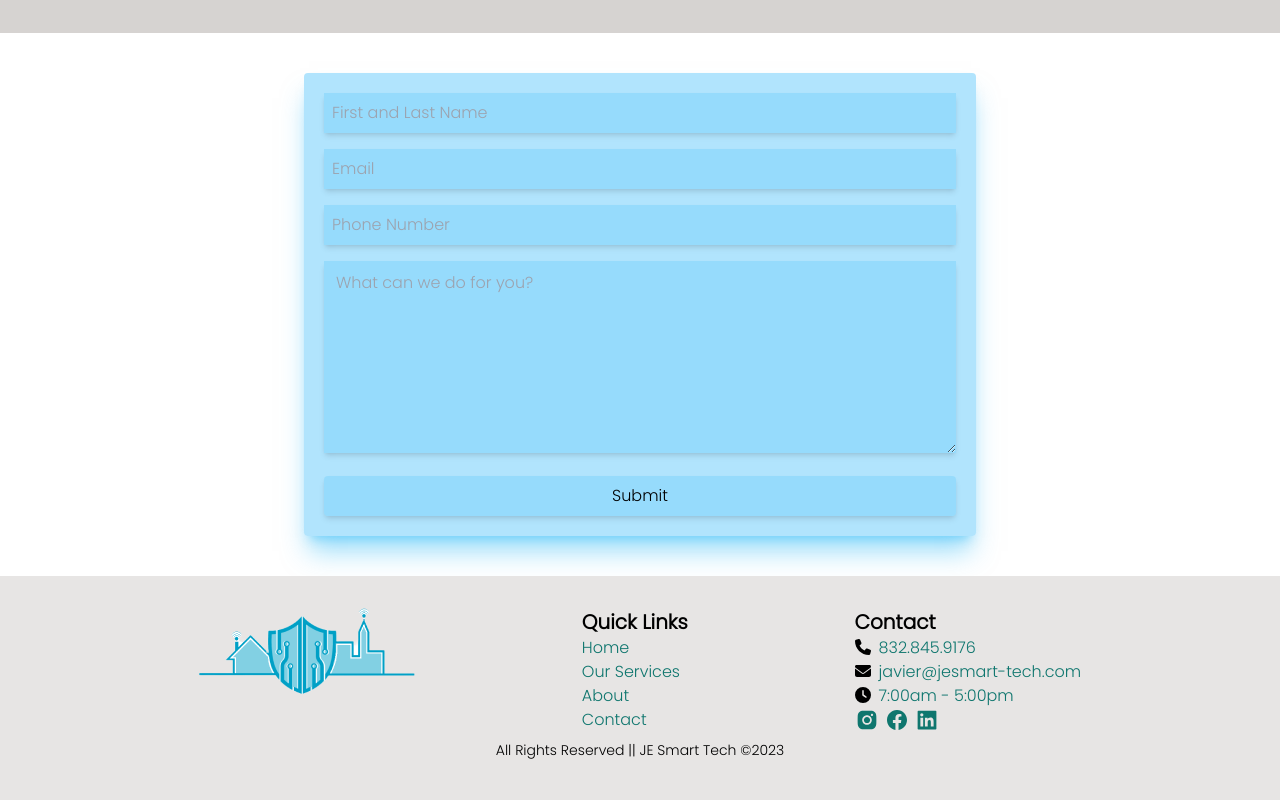
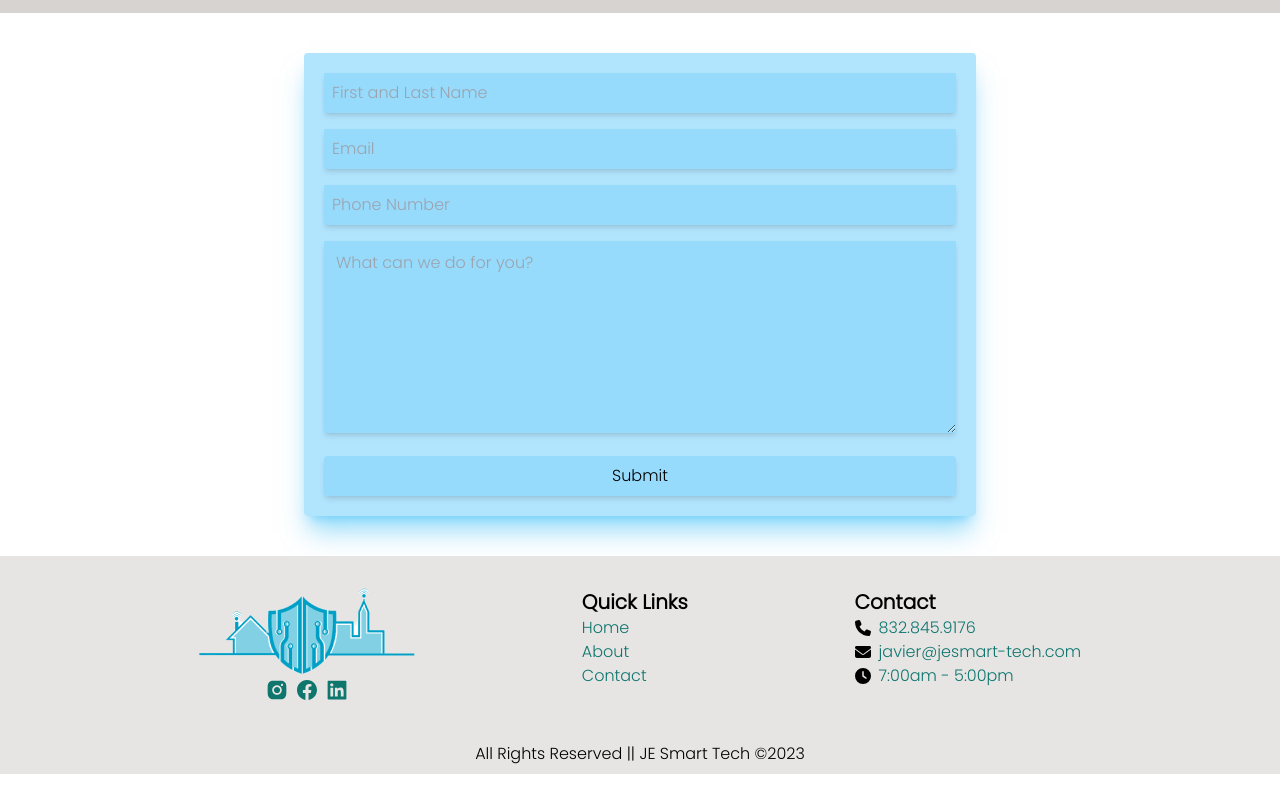
Before and after one commit to GaelCruz/je-smart-tech-pro, a React (Vite) app in the folder front-end/: page / in a window 1280 px wide. Shown: the part 5586-6386 px from the top of the page. After the commit the page ends 6360 px from the top, so only its background shows below. Built offline with nearby package versions, Linux system fonts and the light colour scheme.

Commit message:
updated footer

```diff
--- a/front-end/src/Components/Footer.jsx
+++ b/front-end/src/Components/Footer.jsx
@@ -9,45 +9,46 @@ import {BsFacebook} from 'react-icons/bs'
 
 export default function Footer() {
   return (
-    <div className='hidden sm:block bg-stone-200 p-8 '>
-      <div className='flex justify-evenly'>
+    <div className='hidden sm:block bg-stone-200 '>
+      <div className='flex p-8 justify-evenly'>
         <div>
           <Link to={"/"}>
             <img src={logo} alt="Logo"/>
           </Link>
+          <div className="flex justify-center">
+            <div className='flex items-center space-x-2 pt-1'>
+              <Link className='text-2xl text-teal-700 hover:text-teal-950' to={"/contact"}><AiFillInstagram /></Link>
+              <Link className='text-xl text-teal-700 hover:text-teal-950' to={"/contact"}><BsFacebook /></Link>
+              <Link className='text-2xl text-teal-700 hover:text-teal-950' to={"https://www.instagram.com"}><AiFillLinkedin /></Link>
+            </div>
+          </div>
         </div>
+
         <div className='flex flex-col'>
           <h1 className='text-xl font-bold'>Quick Links</h1>
           <Link className='text-teal-700 hover:text-teal-950' to={"/"}>Home</Link>
-          <Link className='text-teal-700 hover:text-teal-950' to={"/our-services"}>Our Services</Link>
           <Link className='text-teal-700 hover:text-teal-950' to={"/about"}>About</Link>
           <Link className='text-teal-700 hover:text-teal-950' to={"/contact"}>Contact</Link>
         </div>
         <div className='flex flex-col'>
           <h1 className='text-xl font-bold'>Contact</h1>
-          <div className='space-x-2'>
+          <div className='space-x-2 flex items-center'>
             <FontAwesomeIcon icon={faPhone} />
-            <Link className='text-teal-700 hover:text-teal-950' to={"/"}>832.845.9176</Link>
+            <p className='text-teal-700 hover:text-teal-950'><a href="tel:8328459176">832.845.9176</a></p>
           </div>
 
-          <div className="space-x-2">
+          <div className="space-x-2 flex items-center">
             <FontAwesomeIcon icon={faEnvelope} />
-            <Link className='text-teal-700 hover:text-teal-950' to={"/our-services"}>javier@jesmart-tech.com</Link>
+            <p className='text-teal-700 hover:text-teal-950'><a href="mailto:javier@jesmart-tech.com">javier@jesmart-tech.com</a></p>
           </div>
 
-          <div className="space-x-2">
+          <div className="space-x-2 flex items-center">
           <FontAwesomeIcon icon={faClock} />
-            <Link className='text-teal-700 hover:text-teal-950' to={"/about"}>7:00am - 5:00pm</Link>
-          </div>
-
-          <div className="flex items-center space-x-2">
-            <Link className='text-2xl text-teal-700 hover:text-teal-950' to={"/contact"}><AiFillInstagram /></Link>
-            <Link className='text-xl text-teal-700 hover:text-teal-950' to={"/contact"}><BsFacebook /></Link>
-            <Link className='text-2xl text-teal-700 hover:text-teal-950' to={"https://www.instagram.com"}><AiFillLinkedin /></Link>
+            <p className='text-teal-700 hover:text-teal-950'>7:00am - 5:00pm</p>
           </div>
         </div>
       </div>
-      <div className='text-sm text-center py-2'>
+      <div className='text-center py-2'>
         <p>All Rights Reserved || JE Smart Tech &copy;2023</p>
       </div>
     </div>
--- a/front-end/src/Components/LogoCarousel.jsx
+++ b/front-end/src/Components/LogoCarousel.jsx
@@ -16,18 +16,8 @@ export default function LogoCarousel({logoSlides}) {
    // Reference to the Slider component
    const sliderRef = React.useRef(null);
 
-   // Function to go to the next slide
-   const goToNextSlide = () => {
-     sliderRef.current.slickNext();
-   };
-
-   // Function to go to the previous slide
-   const goToPrevSlide = () => {
-     sliderRef.current.slickPrev();
-   };
-
    return (
-     <div className='p-5 pt-10'>
+     <div className='p-2 sm:p-5 pt-10'>
        <Slider {...settings} ref={sliderRef}>
          {logoSlides.map((logoSlides, index) => (
            <div key={index}>
```
